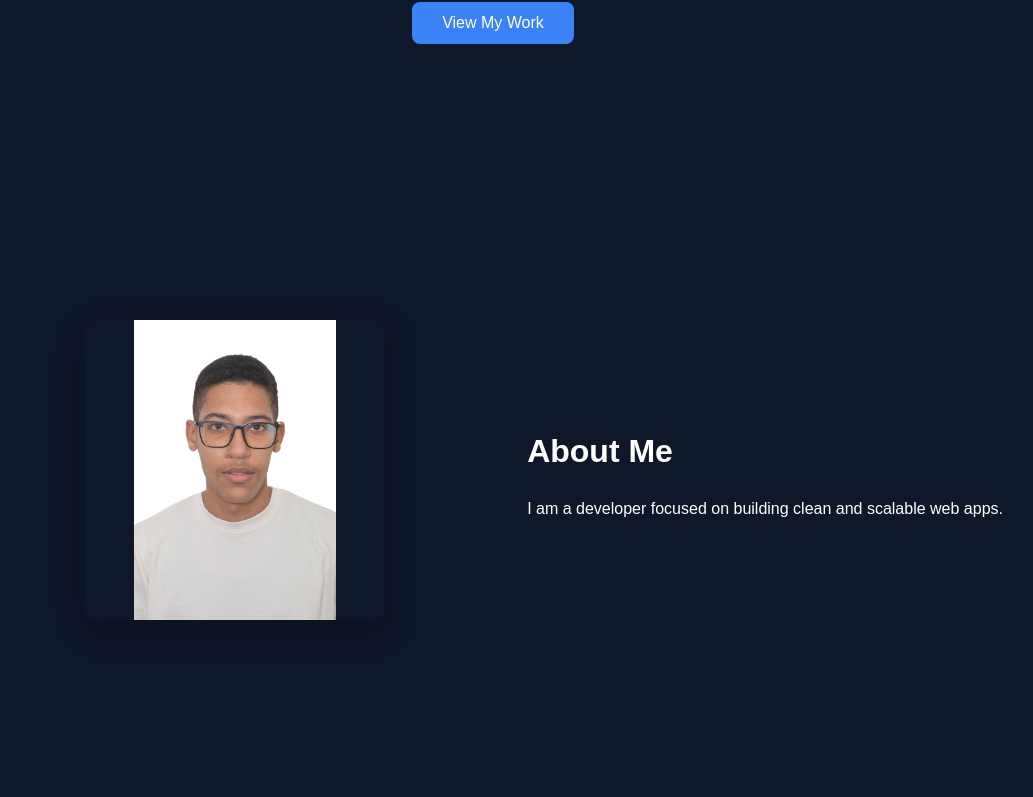
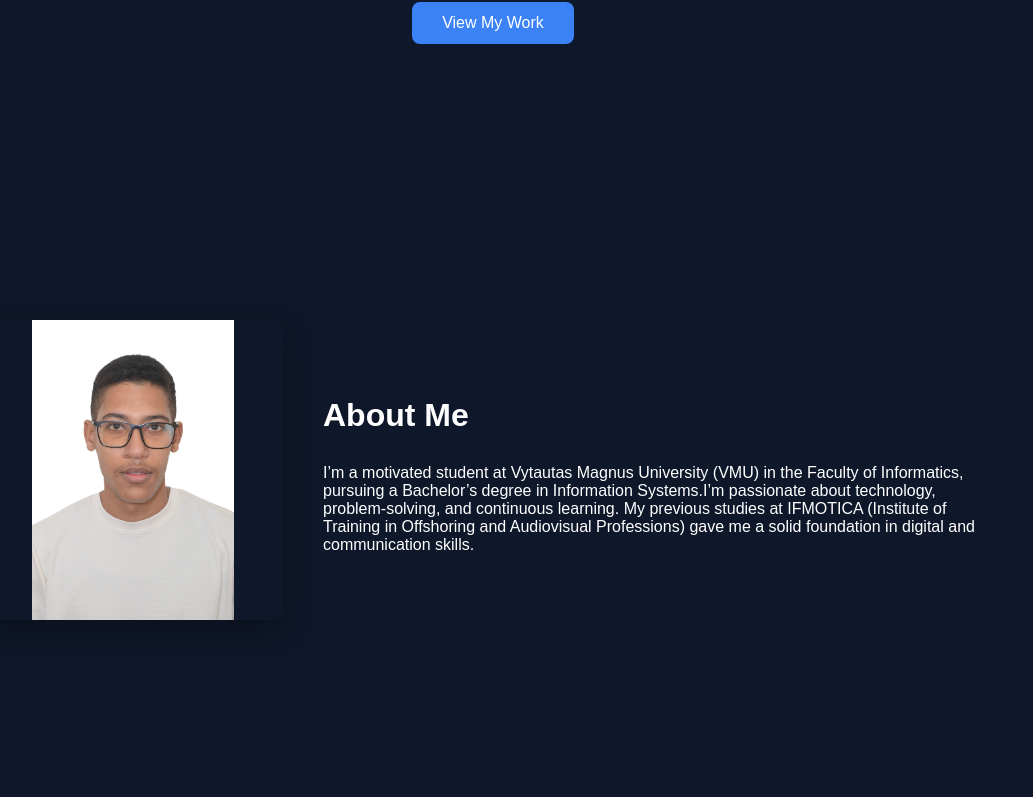
Before and after one commit to turguiabderrahim/tourgui-portofolio, a React (Create React App) app: page / in a window 1280 px wide. Shown: the part 450-1247 px from the top of the page, without its empty margins (147-1180 px from the left). Built offline with nearby package versions, Linux system fonts and the light colour scheme.

Commit message:
futuristique design

```diff
--- a/src/App.js
+++ b/src/App.js
@@ -48,7 +48,7 @@ export default function App() {
           </div>
           <div className="about-content">
             <h2>About Me</h2>
-            <p>I am a developer focused on building clean and scalable web apps.</p>
+            <p>I’m a motivated student at Vytautas Magnus University (VMU) in the Faculty of Informatics, pursuing a Bachelor’s degree in Information Systems.I’m passionate about technology, problem-solving, and continuous learning. My previous studies at IFMOTICA (Institute of Training in Offshoring and Audiovisual Professions) gave me a solid foundation in digital and communication skills.</p>
           </div>
         </div>
       </section>
```
